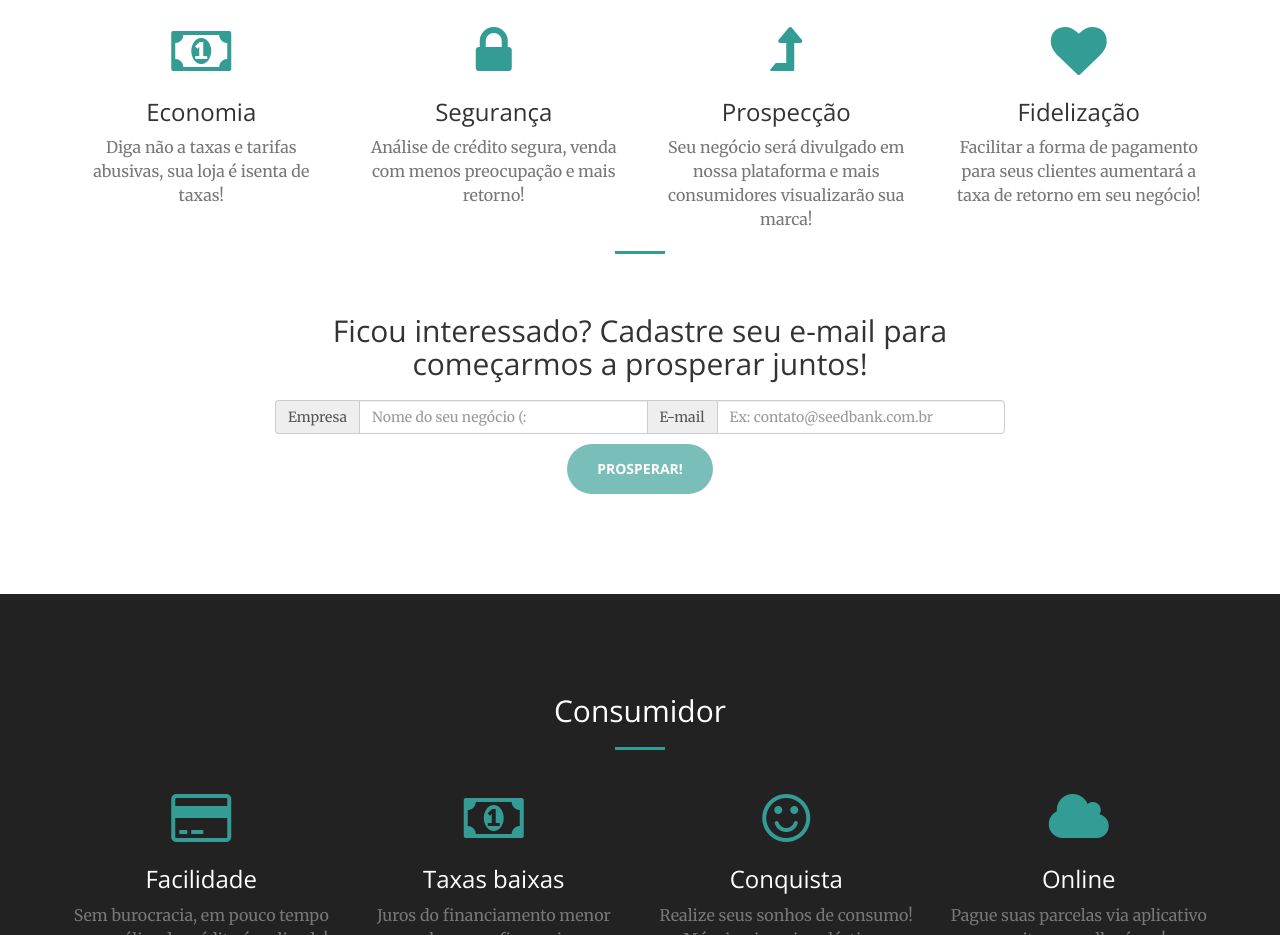
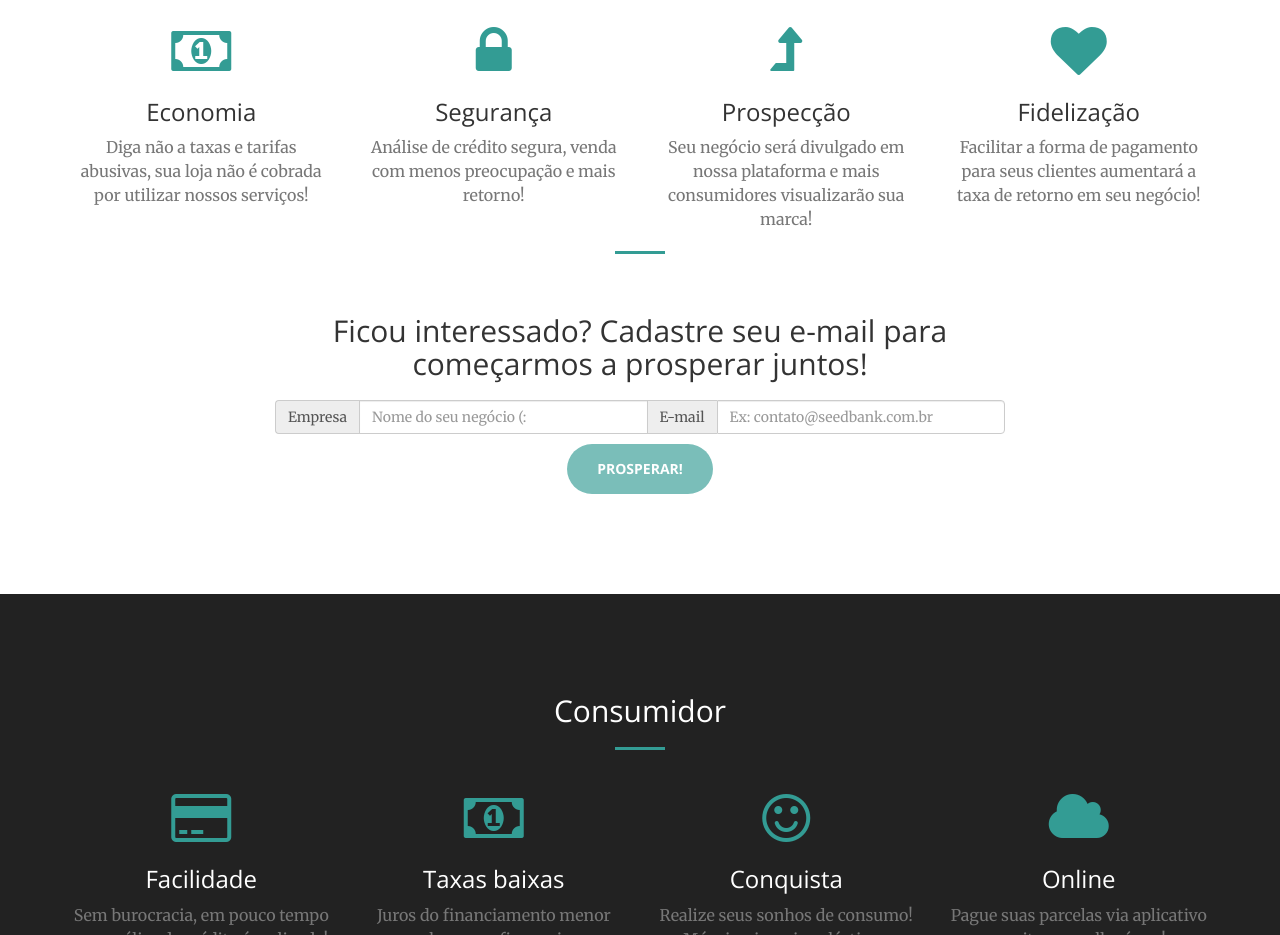
Before and after one commit to eronalves/seedbank-lp-formula-lancamento, a website: page index.html in a window 1280 px wide. Shown: the part 1567-2502 px from the top of the page. Drawn offline with nearby package versions, Linux system fonts and the light colour scheme.

Commit message:
Fix Merchant description service

```diff
--- a/index.html
+++ b/index.html
@@ -122,7 +122,7 @@
                     <div class="service-box">
                         <i class="fa fa-4x fa-money text-primary sr-icons"></i>
                         <h3>Economia</h3>
-                        <p class="text-muted">Diga não a taxas e tarifas abusivas, sua loja é isenta de taxas! </p>
+                        <p class="text-muted">Diga não a taxas e tarifas abusivas, sua loja não é cobrada por utilizar nossos serviços! </p>
                     </div>
                 </div>
                 <div class="col-lg-3 col-md-6 text-center">
```
